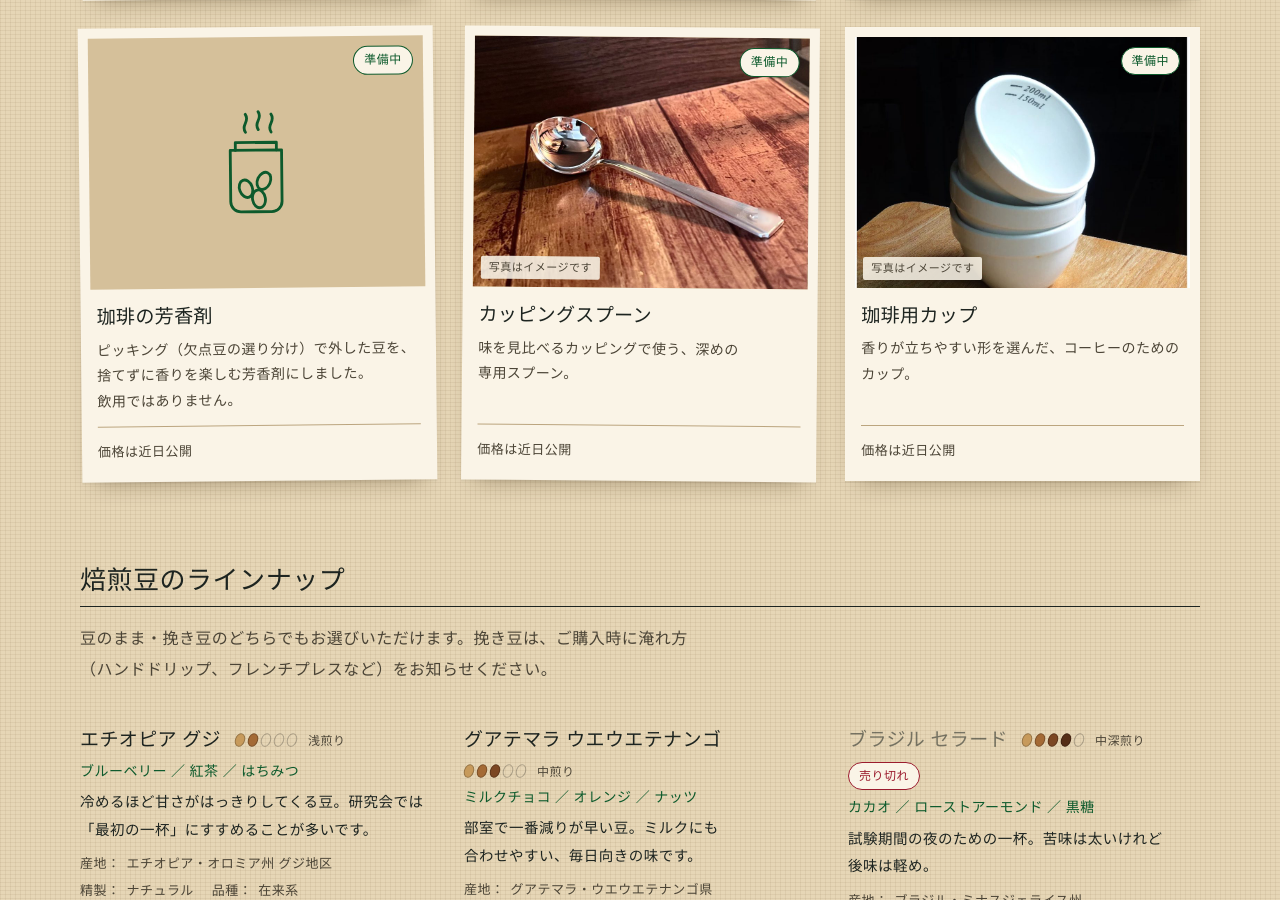
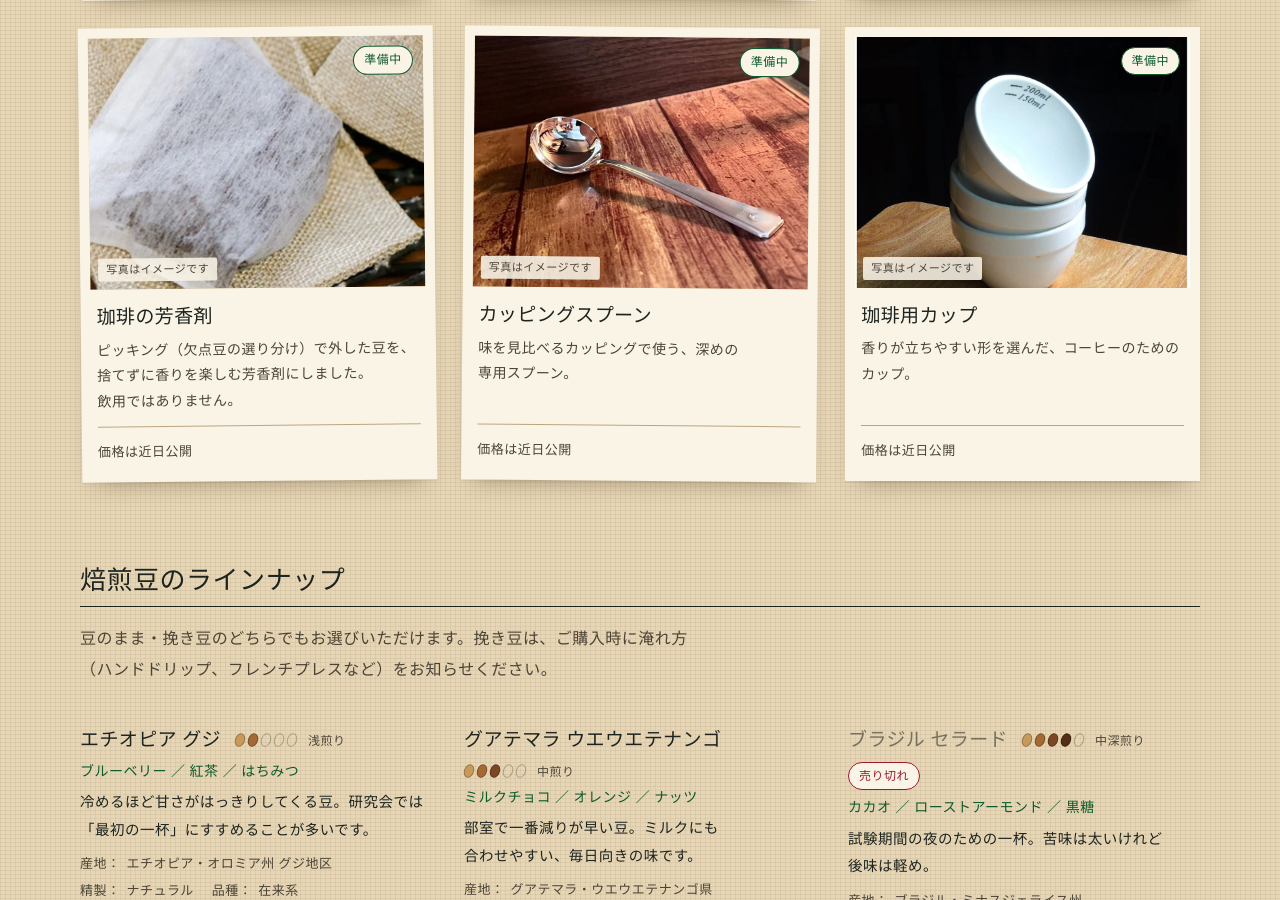
Before and after one commit to gmgngnm/hu_coffee, a Jekyll site: the page built from shop.html, in a window 1280 px wide and 900 px high, scrolled down 1316 px. Built offline with Jekyll 4.4.1, drawn with Linux system fonts in a browser that asks for light colours; some web fonts are replaced.

Commit message:
珈琲の芳香剤の商品写真を追加（仮の写真）
袋のスタンプ（他社の店名）が写らない範囲を切り出した。

Co-Authored-By: Claude Opus 5.5 <noreply@anthropic.com>
Claude-Session: https://claude.ai/code/session_01SJAjaDFs9AxovdXkUsc4Np

```diff
--- a/_data/products.yml
+++ b/_data/products.yml
@@ -39,6 +39,7 @@ products:
 
   - name: 珈琲の芳香剤
     icon: aroma
+    image: /assets/img/products/aroma.jpg
     desc: ピッキング（欠点豆の選り分け）で外した豆を、捨てずに香りを楽しむ芳香剤にしました。飲用ではありません。
     price:
     options: []
```
Also changed, not shown: assets/img/products/aroma.jpg (added).
